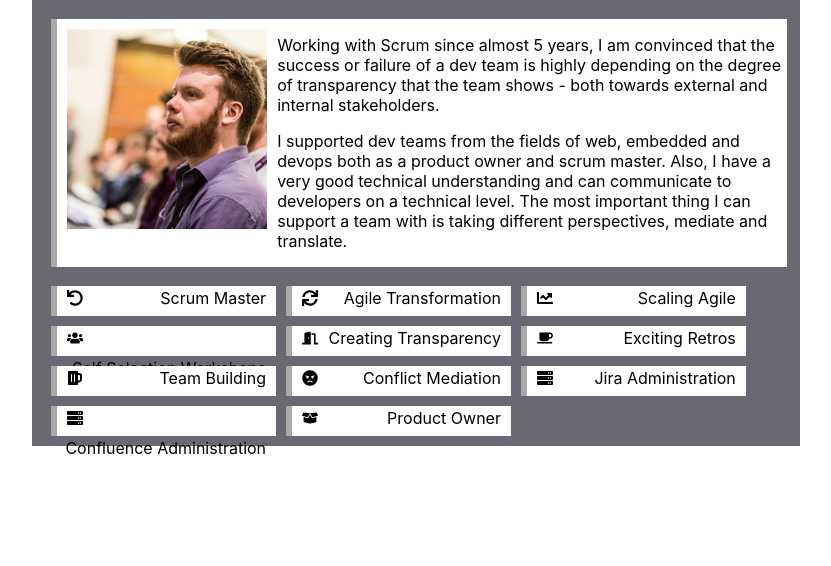
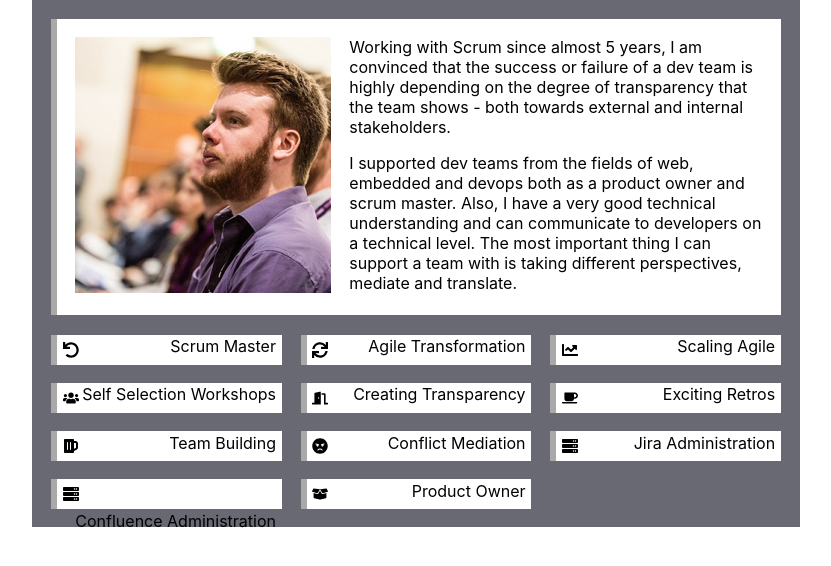
Before and after one commit to Butterweck/butt3rweck.com, a React (Create React App) app: page / in a window 1280 px wide. Shown: the top 566 px of the page, without its empty margins (224-1055 px from the left). Built offline with nearby package versions, Linux system fonts and the light colour scheme.

Commit message:
refactored CSS, components have the same width now

```diff
--- a/src/App.css
+++ b/src/App.css
@@ -1,78 +1,103 @@
-.App {
+/* Outer-0 */
+
+.Outer-0 {
   position: absolute;
   width: 60%;
   left: 20%;
   background-color: rgb(104, 105, 114);
 }
 
-.All {
-  background-color: rgb(104, 105, 114);
-  top: 1%;
+/* Block-1 */
+
+.Block-1 {
   float: left;
   height: auto;
   margin-left: 2.5%;
+  margin-top: 2.5%;
   margin-right: 2.5%;
-  margin-top: 2.5%;
 }
 
-.Full {
+.Block-1-Full {
   width: 95%;
 }
 
-.Half {
+.Block-1-Half {
   width: 45%;
 }
 
-.Image {
-  max-width: 200px;
+.Block-1-Type-Header {
+  border-left: 6px solid darkgray;
+  box-sizing: border-box;
+  background-color: white;
+
+}
+
+.Block-1-Type-Offers {
+
+}
+
+/* Element-2 */
+
+.Element-2-Type-Header-Image {
+  float: left;
+  margin-left: 2.5%;
+  margin-top: 2.5%;
+  margin-bottom: 2.5%;
+  margin-right: 2.5%;
+}
+
+.Element-2-Type-Header-Text {
+  margin-top: 2.5%;
+  margin-right: 2.5%;
+  margin-left: 2.5%;
+}
+
+.Element-2-Type-Skill {
+  border-left: 6px solid darkgray;
+  box-sizing: border-box;
+  margin-right: 2.63%;
+  margin-bottom: 2.5%;
+  background-color: white;
+  width: 31.58%;
+  float: left;
+  height: 30px;
+}
+
+.Element-2-Type-Skill:nth-child(3n+3) {
+  margin-right: 0;
+}
+
+/* Subelem-3 */
+
+p.Subelem-3-Type-Header-Text {
+  display: block;
+}
+
+img.Subelem-3-Type-Header-Image {
+  max-width: 100%;
   width: auto;
   height: auto;
 }
 
-.Header-Image {
+.Subelem-3-Type-Icon {
   float: left;
-  margin-right: 10px;
-  margin-left: 10px;
-  margin-top: 10px;
-  margin-bottom: 10px;
-}
-
-.Icon {
-  float: left;
-  margin-left: 10px;
-  margin-right: 10px;
+  margin-left: 2.5%;
   height: 30px;
 }
 
-.Icon-Tag {
-  vertical-align: middle;
-}
-.Text {
-  display: inline;
-}
-
-.Icon-Text {
+.Subelem-3-Type-Icon-Text {
   float: right;
-  margin-right: 10px;
+  margin-right: 2.5%;
   height: 30px;
 }
 
-p.Next-To-Icon {
+/* Subelem-4 */
+
+.Subelem-4-Type-Icon {
+  margin-top: 7px;
+}
+
+p.Subelem-4-Type-Icon-Text {
   display: inline;
   vertical-align: middle;
 }
-
-.Skill {
-  border-left: 6px solid darkgray;
-  margin-right: 10px;
-  margin-bottom: 10px;
-  background-color: white;
-  width: 30%;
-  float: left;
-  height: 30px;
-}
-
-.Header {
-  border-left: 6px solid darkgray;
-  background-color: white;
-}
--- a/src/App.js
+++ b/src/App.js
@@ -1,16 +1,16 @@
 import React, { Component } from "react";
 import "./App.css";
 import { Header } from "./components/Header";
-import { Offers } from "./components/Offers";
+import { Skills } from "./components/Skills";
 import { Projects } from "./components/Projects";
 import { Quotes } from "./components/Quotes";
 
 class App extends Component {
   render() {
     return (
-      <div class="App">
+      <div class="Outer-0">
         <Header />
-        <Offers />
+        <Skills />
       </div>
     );
   }
--- a/src/components/Header.js
+++ b/src/components/Header.js
@@ -5,18 +5,18 @@ import "../App.css";
 export class Header extends Component {
   render() {
     return (
-      <div class="All Full Header">
-        <div class="Header-Image">
-          <img class="Image" src={logo} alt="logo" />
+      <div class="Block-1 Block-1-Full Block-1-Type-Header">
+        <div class="Element-2-Type-Header-Image">
+          <img class="Subelem-3-Type-Header-Image" src={logo} alt="logo" />
         </div>
-        <div class="Text">
-          <p>
+        <div class="Element-2-Type-Header-Text">
+          <p class="Subelem-3-Type-Header-Text">
             Working with Scrum since almost 5 years, I am convinced that the
             success or failure of a dev team is highly depending on the degree
             of transparency that the team shows - both towards external and
             internal stakeholders.
           </p>
-          <p>
+          <p class="Subelem-3-Type-Header-Text">
             I supported dev teams from the fields of web, embedded and devops
             both as a product owner and scrum master. Also, I have a very good
             technical understanding and can communicate to developers on a
--- a/src/components/Skill.js
+++ b/src/components/Skill.js
@@ -17,50 +17,50 @@ export class Skill extends Component {
   icon(type) {
     switch (type) {
       case "FaBeer":
-        return <FaBeer class="Icon-Tag" />;
+        return <FaBeer class="Subelem-4-Type-Icon" />;
         break;
       case "FaAngry":
-        return <FaAngry class="Icon-Tag" />;
+        return <FaAngry class="Subelem-4-Type-Icon" />;
         break;
       case "FaServer":
-        return <FaServer class="Icon-Tag" />;
+        return <FaServer class="Subelem-4-Type-Icon" />;
         break;
       case "FaCoins":
-        return <FaCoins class="Icon-Tag" />;
+        return <FaCoins class="Subelem-4-Type-Icon" />;
         break;
       case "FaBoxOpen":
-        return <FaBoxOpen class="Icon-Tag" />;
+        return <FaBoxOpen class="Subelem-4-Type-Icon" />;
         break;
       case "FaCoffee":
-        return <FaCoffee class="Icon-Tag" />;
+        return <FaCoffee class="Subelem-4-Type-Icon" />;
         break;
       case "FaChartLine":
-        return <FaChartLine class="Icon-Tag" />;
+        return <FaChartLine class="Subelem-4-Type-Icon" />;
         break;
       case "FaDoorOpen":
-        return <FaDoorOpen class="Icon-Tag" />;
+        return <FaDoorOpen class="Subelem-4-Type-Icon" />;
         break;
       case "FaUndo":
-        return <FaUndo class="Icon-Tag" />;
+        return <FaUndo class="Subelem-4-Type-Icon" />;
         break;
       case "FaUsers":
-        return <FaUsers class="Icon-Tag" />;
+        return <FaUsers class="Subelem-4-Type-Icon" />;
         break;
       case "FaSync":
-        return <FaSync class="Icon-Tag" />;
+        return <FaSync class="Subelem-4-Type-Icon" />;
         break;
       default:
-        return <FaQuestion class="Icon-Tag" />;
+        return <FaQuestion class="Subelem-4-Type-Icon" />;
         break;
     }
   }
 
   render() {
     return (
-      <div class="Skill">
-        <div class="Icon">{this.icon(this.props.icon)}</div>
-        <div class="Icon-Text">
-          <p class="Next-To-Icon">{this.props.description}</p>
+      <div class="Element-2-Type-Skill">
+        <div class="Subelem-3-Type-Icon ">{this.icon(this.props.icon)}</div>
+        <div class="Subelem-3-Type-Icon-Text">
+          <p class="Subelem-4-Type-Icon-Text">{this.props.description}</p>
         </div>
       </div>
     );
--- a/src/components/Offers.js
+++ b/src/components/Skills.js
@@ -2,10 +2,10 @@ import React, { Component } from "react";
 import "../App.css";
 import { Skill } from "./Skill";
 
-export class Offers extends Component {
+export class Skills extends Component {
   render() {
     return (
-      <div class="All Full">
+      <div class="Block-1 Block-1-Full">
         <Skill icon="FaUndo" description="Scrum Master" />
         <Skill icon="FaSync" description="Agile Transformation" />
         <Skill icon="FaChartLine" description="Scaling Agile" />
```
